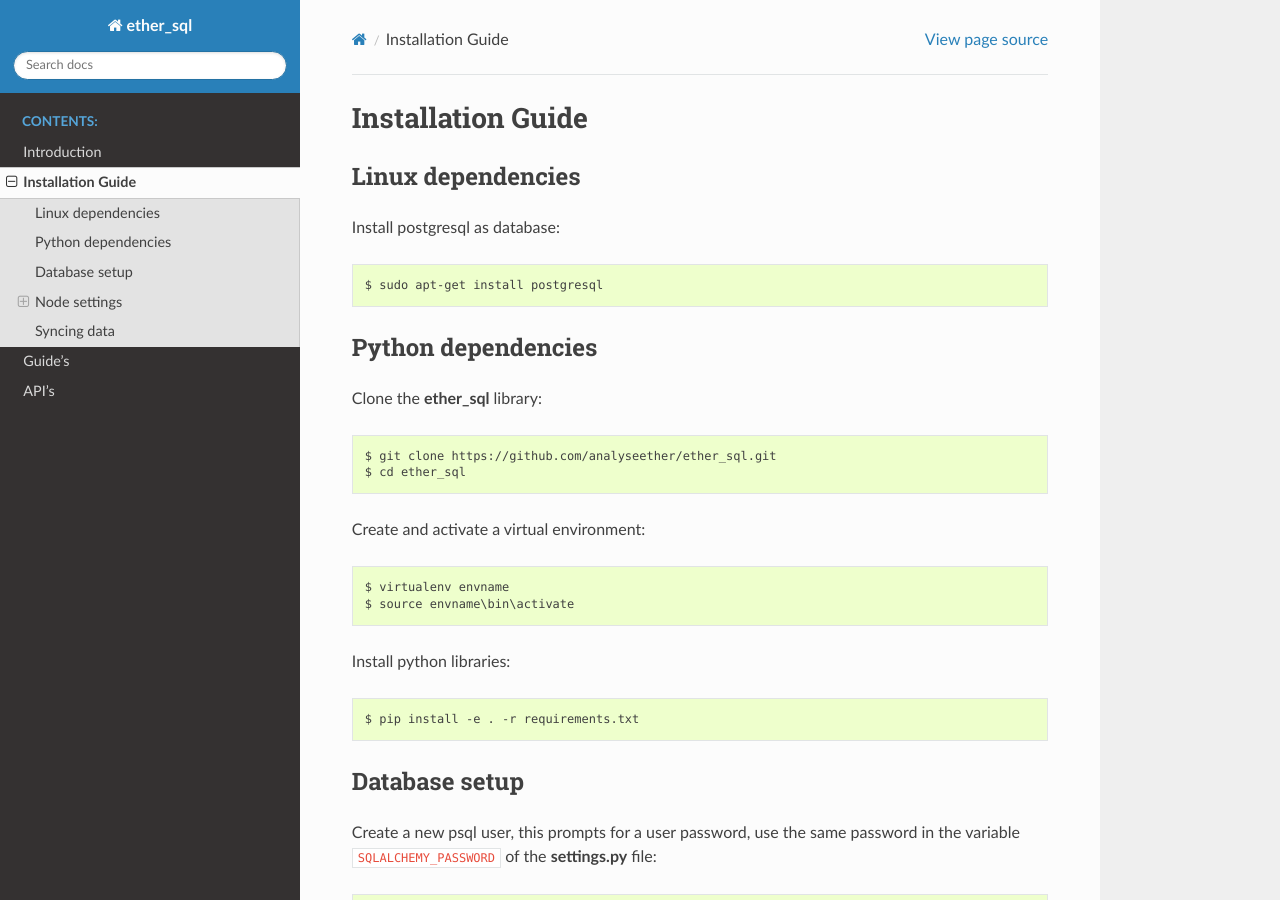
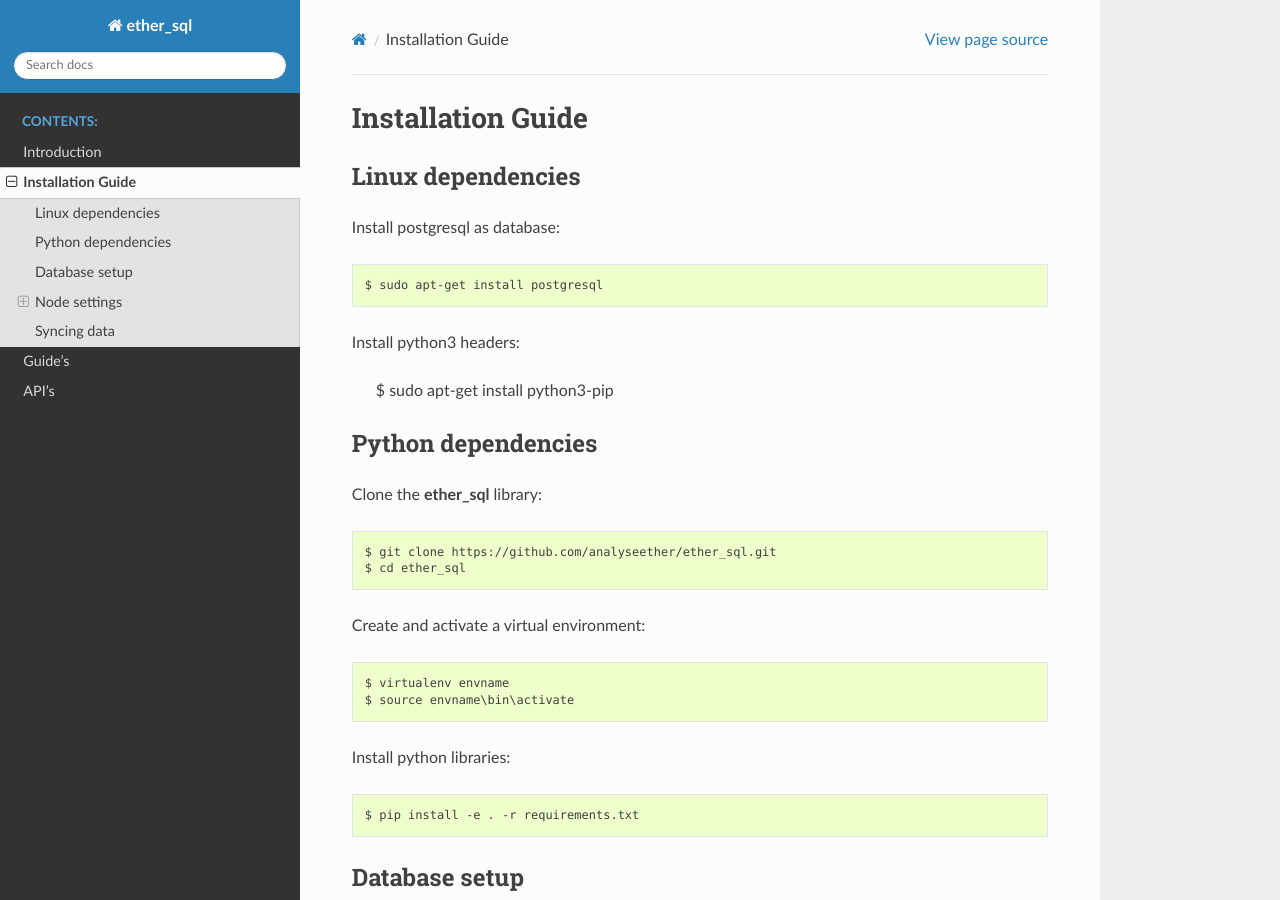
Before and after one commit to analyseether/ether_sql, a Sphinx documentation site: the page built from docs/installation.rst, in a window 1280 px wide and 900 px high. Built offline with Sphinx 7.4.7 and the Read the Docs theme 2.0.0, drawn with Linux system fonts in a browser that asks for light colours.

Commit message:
added a python3-dev dependency

```diff
--- a/docs/installation.rst
+++ b/docs/installation.rst
@@ -7,6 +7,10 @@
 Install postgresql as database::
 
   $ sudo apt-get install postgresql
+
+Install python3 headers:
+
+  $ sudo apt-get install python3-pip
 
 
 Python dependencies
```
Also changed, not shown: README.md (+3 -0 lines).
